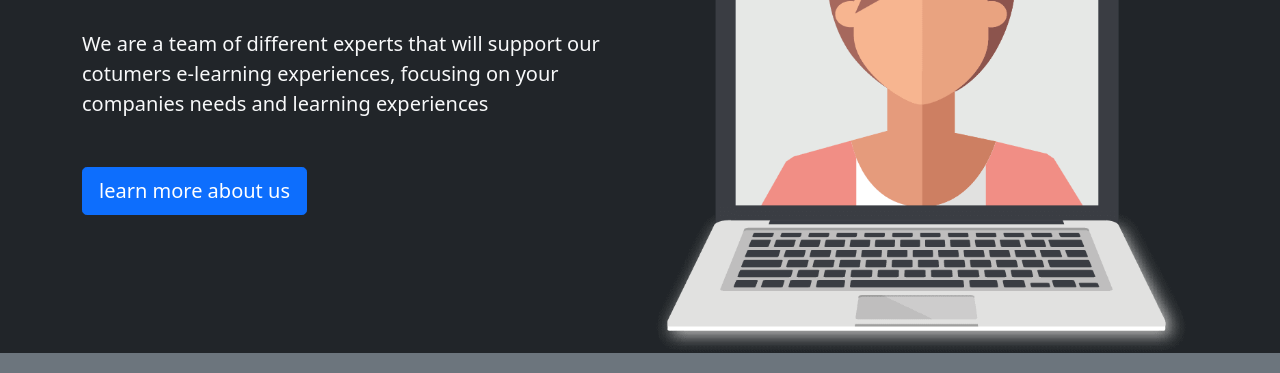
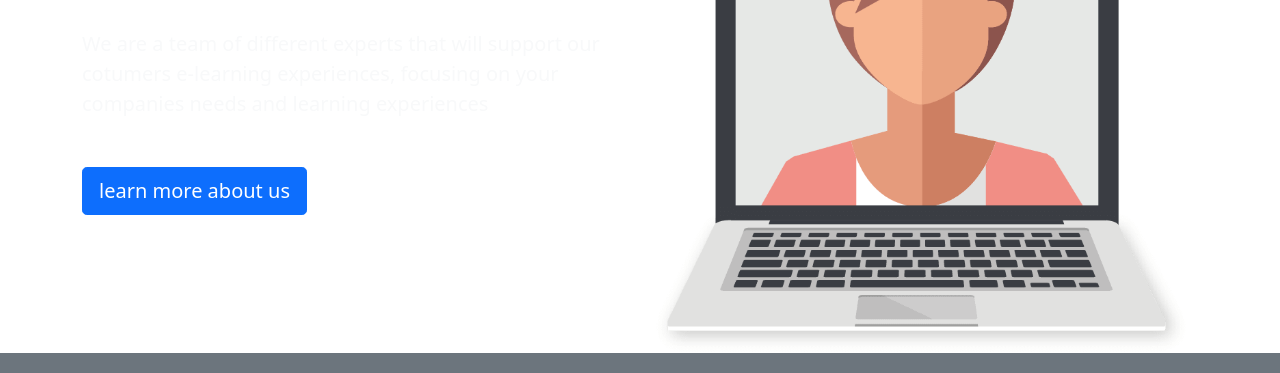
Before and after one commit to ca-avila1087/proyecto-coder, a plain HTML site: page index.html in a window 1280 px wide. Shown: the part 262-635 px from the top of the page. Drawn offline with nearby package versions, Linux system fonts and the light colour scheme.

Commit message:
Update index.html

```diff
--- a/index.html
+++ b/index.html
@@ -53,7 +53,7 @@
 
    <!-- sección del showcase-->
 
-   <section class="bg-dark text-light p-3 p-lg-0 text-center text-sm-start">
+   <section class="#FFFFD1 text-light p-3 p-lg-0 text-center text-sm-start">
      <div class="container">
        <div class="d-sm-flex align-items-center justify-content-between">
          <div>
```
